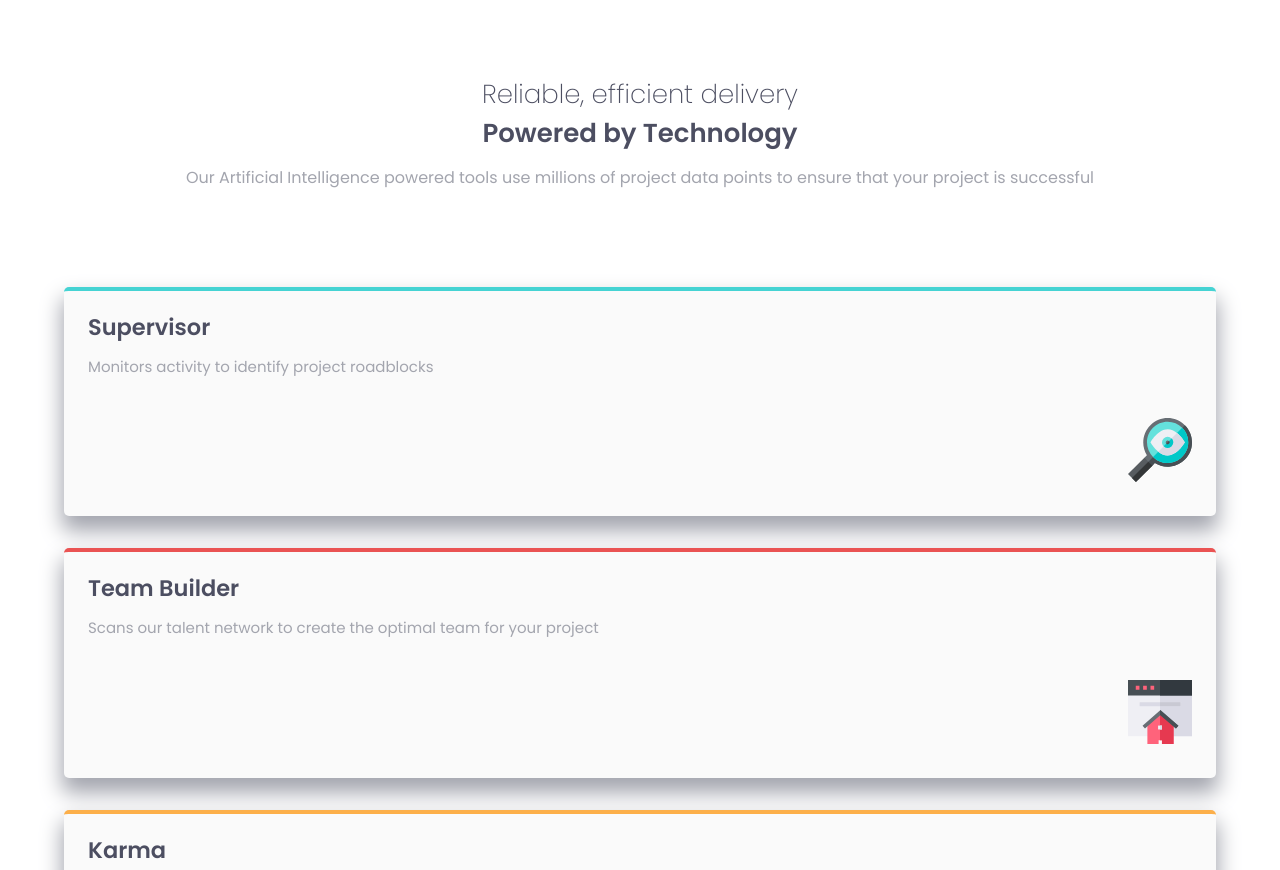
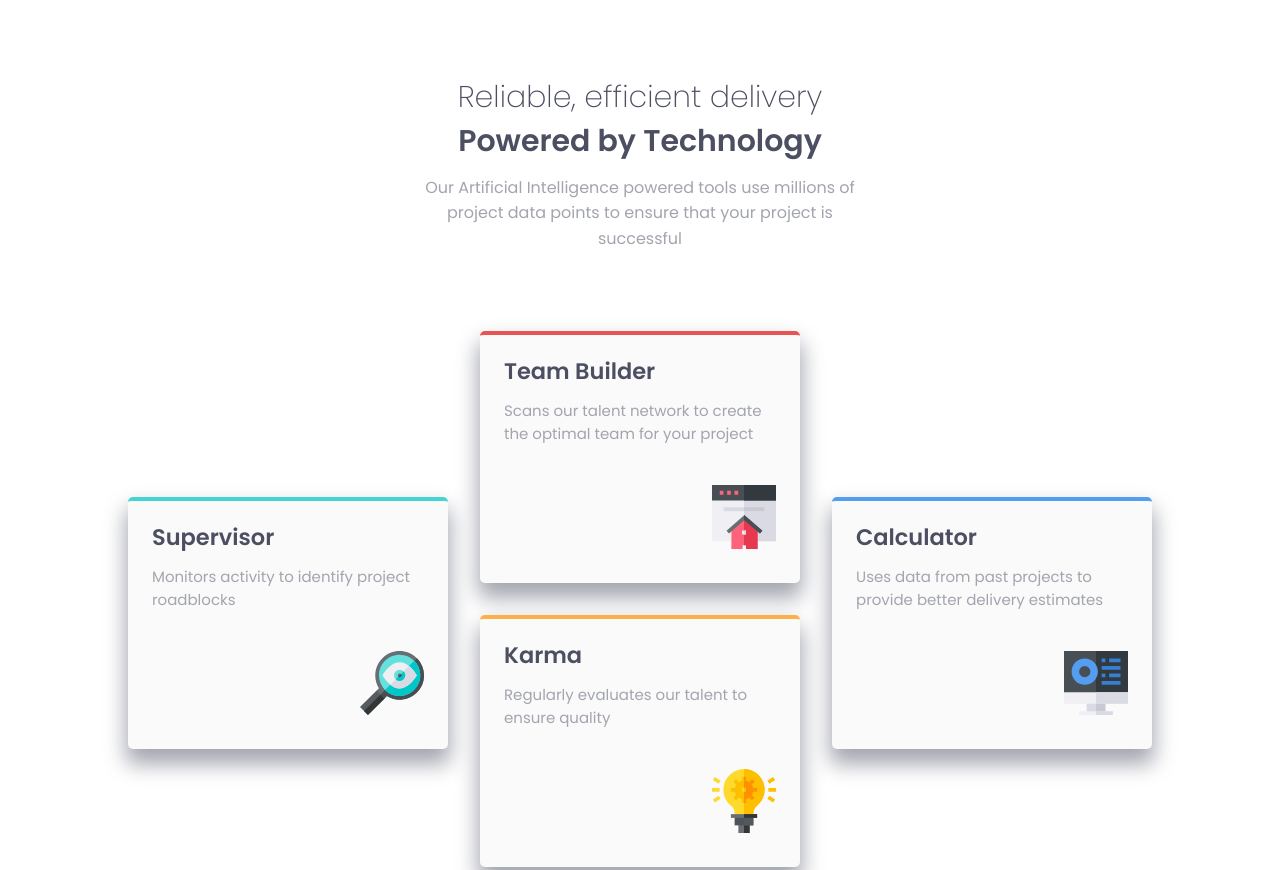
Before and after one commit to Julr09/four-card-feature, a plain HTML site: page index.html in a window 1280 px wide. Shown: the top 870 px of the page. Drawn offline with Linux system fonts and the light colour scheme.

Commit message:
Desktop Design

```diff
--- a/index.html
+++ b/index.html
@@ -11,12 +11,14 @@
 <main>
 	<div class="container">
 		<div class="text">
+			<div class="wrapper">
 				<h1>Reliable, efficient delivery</h1>
 				<h1 class="two">Powered by Technology</h1>
 				<p class="p">Our Artificial Intelligence powered tools use millions of project data points to ensure that your
 					project is
 					successful
 				</p>
+			</div>
 		</div>
 		<div class="cards">
 			<div class="card supervisor">
--- a/style.css
+++ b/style.css
@@ -8,7 +8,7 @@
 
 body {
     font-family: 'Poppins', sans-serif;
-    font-size: 15px;
+    font-size: 0.938rem;
 }
 
 main {
@@ -30,7 +30,7 @@ img {
 
 h1 {
     color:  hsl(234, 12%, 34%);
-    font-size: 26px;
+    font-size: 1.625rem;
     font-weight: 200;
     margin: 0;
     text-align: center;
@@ -44,7 +44,7 @@ h2 {
 p {
     color: hsl(229, 6%, 66%);
     line-height: 150%;
-    margin-bottom: 40px;
+    margin-bottom: 2.5rem;
 }
 
 .container {
@@ -76,7 +76,7 @@ p {
 .icon {
     display: flex;
     justify-content: flex-end;
-    margin-bottom: 10px;
+    margin-bottom: 0.625rem;
 }
 
 .supervisor {
@@ -94,3 +94,68 @@ p {
 .calculator {
     border-top: 4px solid hsl(212, 86%, 64%);
 }
+
+@media screen and (max-width: 368px) {
+    h1 {
+        font-size: 1.4rem;
+    }
+
+    h2 {
+        font-size: 1.063rem;
+    }
+
+    p {
+        font-size: .813rem;
+    }
+}
+
+@media screen and (max-width: 320px) {
+    h1 {
+        font-size: 1.2rem;
+    }
+}
+
+@media (min-width: 1024px) {
+    main {
+        max-height: 100vh;
+    }
+
+    h1 {
+        font-size: 1.875rem;
+    }
+
+    .container {
+        width: 80%;
+    }
+
+    .text {
+        margin: 5rem auto;
+        width: 45%;
+    }
+
+    .cards {
+        display: grid;
+        grid-template-columns: 1fr 1fr 1fr;
+        align-items: center;
+        grid-gap: 2rem;
+        margin: 0;
+    }
+
+    .supervisor {
+        grid-row: 1 / 3;
+    }
+
+    .calculator {
+        grid-column: 3 / 4;
+        grid-row: 3 / 1;
+    }
+
+    .karma {
+        grid-column: 2 / 3;
+        margin-bottom: 5rem;
+    }
+
+    .team-builder {
+        margin-bottom: 0;
+    }
+}
```
Lines whose indentation alone changed are shown as unchanged.
